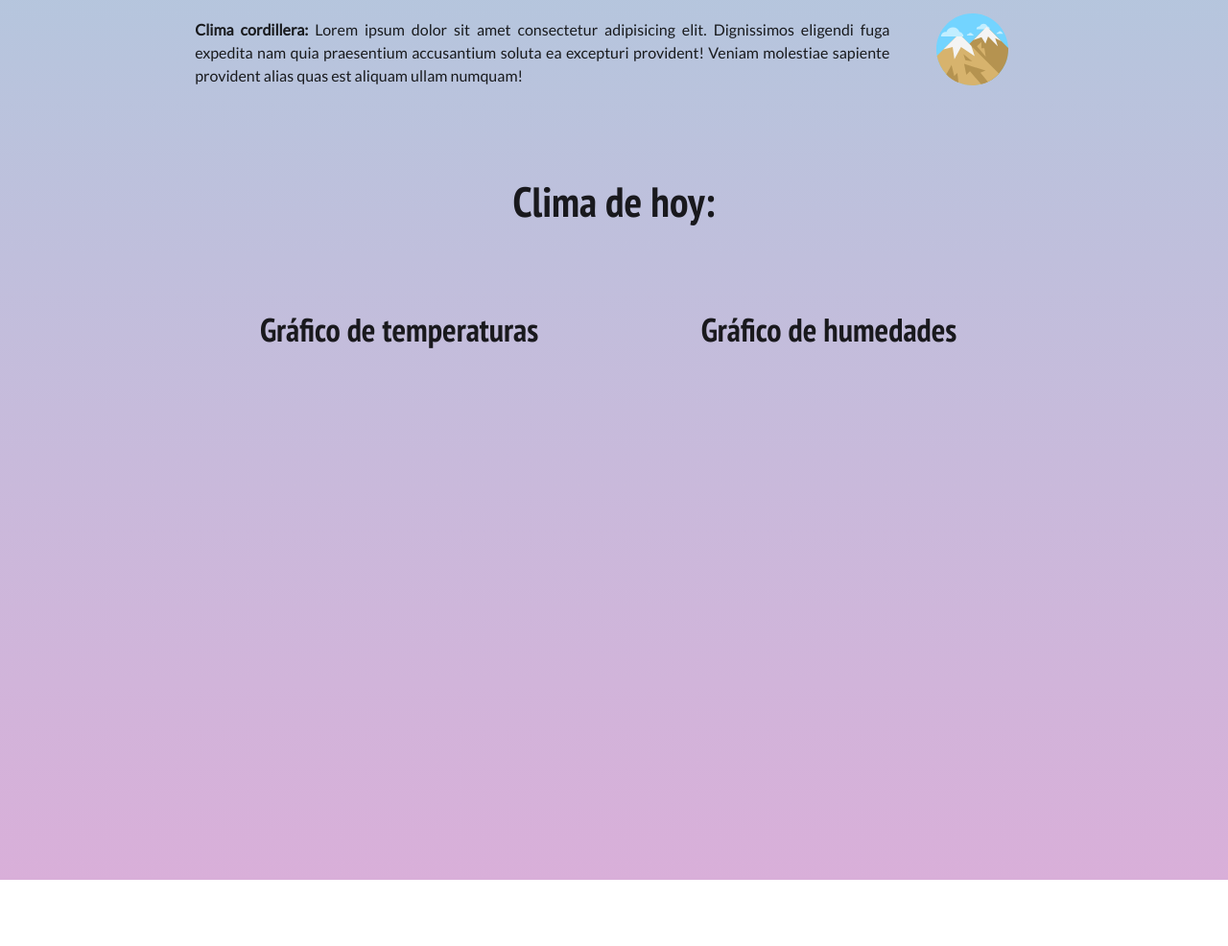
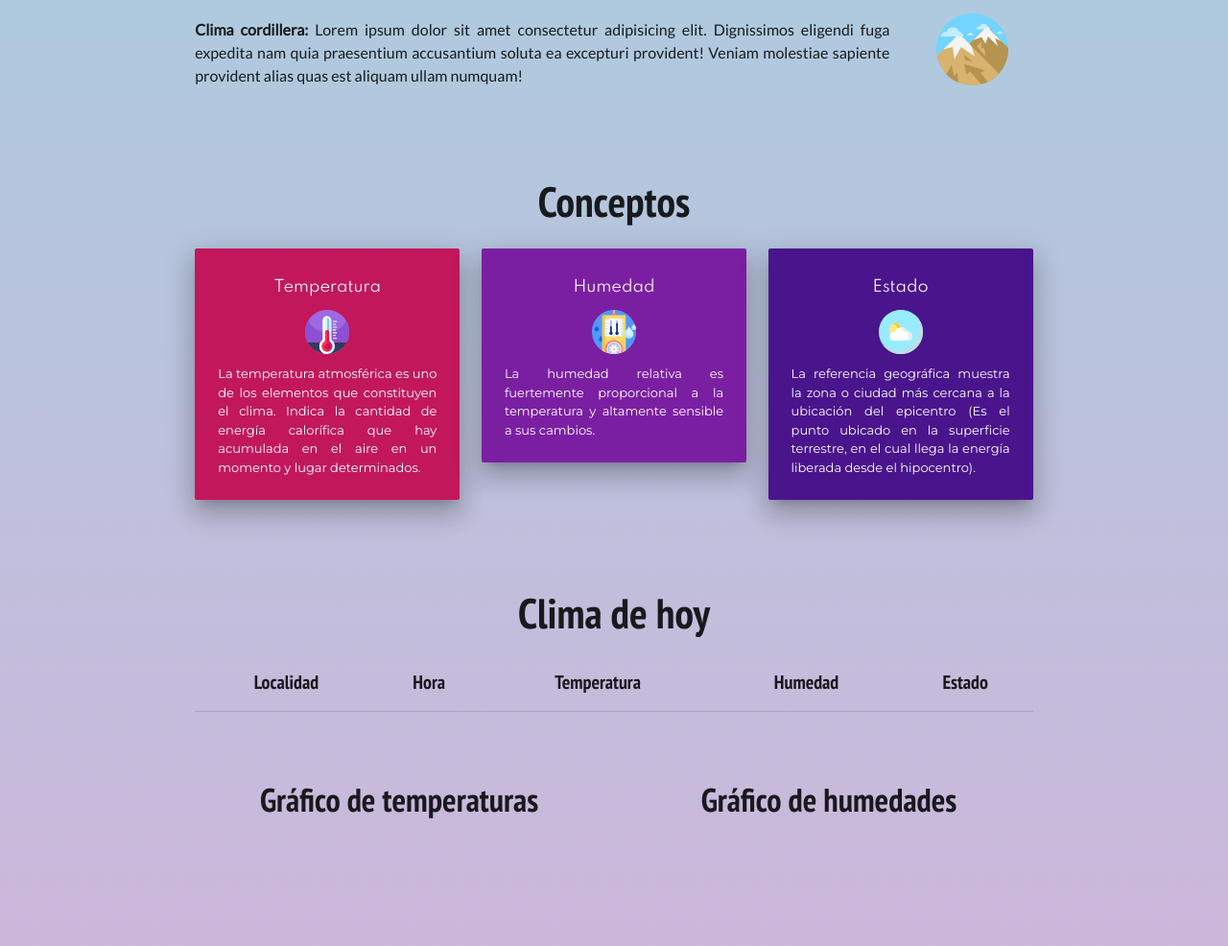
Before and after one commit to bastiangreen97/proyecto-web, a plain HTML site: page clima.html in a window 1280 px wide. Shown: the part 791-1777 px from the top of the page at 96% size. Before the commit the page ends 1708 px from the top, so only its background shows below. Drawn offline with nearby package versions, Linux system fonts and the light colour scheme; no server answers.

Commit message:
Cambios de diseño en pagina clima

```diff
--- a/clima.html
+++ b/clima.html
@@ -88,9 +88,62 @@
                 </div>
             </div>
         </div>
-        <div class="section">
+        <div class="section animate__animated animate__backInDown">
+            <h3 class="center titles">Conceptos</h3>
+            <div class="row center">
+                <div class="col s12 m12 l4">
+                    <div class="card pink darken-2 z-depth-4">
+                        <div class="card-content white-text">
+                            <span class="card-title">Temperatura</span>
+                            <img src="img/iconoclima1.svg" class="icon-card">
+                            <p class="justify-text">La temperatura atmosférica es uno de los elementos que constituyen el clima. Indica la cantidad de energía calorífica que hay acumulada en el aire en un momento y lugar determinados.</p>
+                        </div>
+                    </div>
+                </div>
+                <div class="col s12 m12 l4">
+                    <div class="card purple darken-2 z-depth-4">
+                        <div class="card-content white-text">
+                            <span class="card-title">Humedad</span>
+                            <img src="img/iconoclima2.svg" class="icon-card">
+                            <p class="justify-text">La humedad relativa es fuertemente proporcional a la temperatura y altamente sensible a sus cambios.</p>
+                        </div>
+                    </div>
+                </div>
+                <div class="col s12 m12 l4">
+                    <div class="card purple darken-4 z-depth-4">
+                        <div class="card-content white-text">
+                            <span class="card-title">Estado</span>
+                            <img src="img/iconoclima3.svg" class="icon-card">
+                            <p class="justify-text">La referencia geográfica muestra la zona o ciudad más cercana a la ubicación del epicentro (Es el punto ubicado en la superficie terrestre, en el cual llega la energía liberada desde el hipocentro).</p>
+                        </div>
+                    </div>
+                </div>
+            </div>
+        </div>
+
+        <div class="section hide-on-small-only">
+            <h3 class="titles center">Clima de hoy</h3>
             <div class="row">
-                <h3 class="center titles">Clima de hoy:  </h3>
+                <div class="col s12">
+                    <table class="centered highlight responsive-table">
+                        <thead>
+                            <th>Localidad</th>
+                            <th>Hora</th>
+                            <th>Temperatura</th>
+                            <th>Humedad</th>
+                            <th>Estado</th>
+                        </thead>
+                        <tbody id="table-information-weather">
+                            <!-- Contenido tabla -->
+                        </tbody>
+                    </table>
+                </div>
+            </div>
+        </div>
+
+        <div class="section hide-on-med-and-up">
+            <div class="row">
+                <h3 class="center titles">Clima de hoy</h3>
                 <div id="div-cards-weather">
                     <!-- Contenido cartas clima -->
                 </div>
--- a/js/UIClima.js
+++ b/js/UIClima.js
@@ -14,6 +14,7 @@ class UIClima{
 
     showCards(info){
         let cards = '';
+        let table = '';
         let auxtemp = '';
 
         info.forEach(element => {
@@ -43,14 +44,25 @@ class UIClima{
                         <div class="card-content white-text z-depth-4">
                             <span class="card-title">${Estacion}</span>
                             <p class="full-width truncate"><i class="material-icons left">timer</i>Hora: ${HoraUpdate}</p>
-                            <p class="full-width truncate"><i class="material-icons left">graphic_eq</i>Temperatura: ${Temp}</p>
-                            <p class="full-width truncate"><i class="material-icons left">bubble_chart</i>Humedad: ${Humedad}</p>
+                            <p class="full-width truncate"><i class="material-icons left">graphic_eq</i>Temperatura: ${Temp}°C</p>
+                            <p class="full-width truncate"><i class="material-icons left">bubble_chart</i>Humedad: ${Humedad}%</p>
                             <p class="full-width truncate"><i class="material-icons left">transform</i>Estado: ${Estado}</p>
                         </div>
                     </div>
                 </div>
             `;
+
+            table +=`
+                <tr>
+                    <td>${Estacion}</td>
+                    <td>${HoraUpdate}</td>
+                    <td>${Temp}°C</td>
+                    <td>${Humedad}%</td>
+                    <td>${Estado}</td>
+                </tr>
+            `;
         });
+        document.getElementById('table-information-weather').innerHTML = table;
         document.getElementById('div-cards-weather').innerHTML = cards;
     }
 
```
Also changed, not shown: img/iconoclima1.svg (added), img/iconoclima2.svg (added), img/iconoclima3.svg (added).
